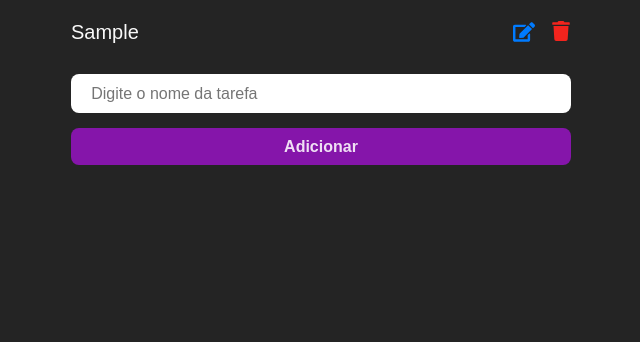
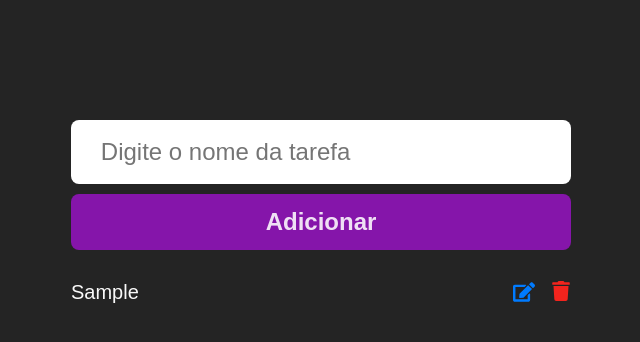
Before and after one commit to Goreth-Manuel/ToDo_List, a React (Vite) app: page / in a window 1280 px wide. Both pictures are taken after typing "Sample" into the empty fields and a click on the button "Adicionar". Shown: the top 342 px of the page, without its empty margins (319-959 px from the left). Built offline with nearby package versions, Linux system fonts and the light colour scheme.

Commit message:
(feature-edit): Adiciona função de editar tarefas :sparkles:

```diff
--- a/src/components/Button/style.ts
+++ b/src/components/Button/style.ts
@@ -6,7 +6,7 @@ export const Button = styled.button`
     font-weight: bold;
     border-radius: 8px;
     padding: 0.6em 1.2em;
-    font-size: 1em;
+    font-size: 1.5em;
     background-color: #8515aa;
     cursor: pointer;
     transition: border-color 0.25s;
--- a/src/components/Input/style.ts
+++ b/src/components/Input/style.ts
@@ -1,11 +1,11 @@
 import styled from "styled-components";
 
 export const Input = styled.input`
-    margin: 5px 0;
+    margin-top: 5em;
     border-radius: 8px;
     border: 1px solid transparent;
-    padding: 0.6em 1.2em;
-    font-size: 1em;
+    padding: 0.7em 1.2em;
+    font-size: 1.5em;
 
    &:focus {
     border: 2px solid #8515aa;
--- a/src/toDo/index.tsx
+++ b/src/toDo/index.tsx
@@ -2,12 +2,15 @@ import { FormEvent, useState } from 'react';
 import * as S from './style'
 import Input from '../components/Input';
 import Button from '../components/Button';
-import { FaTrash } from 'react-icons/fa';
+import { FaCheck, FaTimes, FaTrash } from 'react-icons/fa';
 import { FaEdit } from 'react-icons/fa';
 
 const ToDo = () => {
     const [task, setTask] = useState('');
     const [todoList, setTodoList] = useState<string[]>([]);
+
+    const [editingIndex, setEditingIndex] = useState<number | null>(null);
+    const [editedTask, setEditedTask] = useState('');
 
     function handleAddTodoList(event: FormEvent){
         event.preventDefault();
@@ -21,37 +24,26 @@ const ToDo = () => {
         setTodoList(todoList.filter((todo) => todo !==todoId))
     }
 
-    function handleEditTodoList (editedTodo: any, originalTodo: string) {
-        setTodoList(todoList.map((todo) => todo === originalTodo ? editedTodo : todo ))
+    function handleEditTodo(index: number) {
+        setEditingIndex(index);
+        setEditedTask(todoList[index]);
+    }
+
+    function handleSaveEdit(index: number) {
+        const updatedList = [...todoList];
+        updatedList[index] = editedTask;
+        setTodoList(updatedList);
+        setEditingIndex(null);
+        setEditedTask('');
+    }
+
+    function handleCancelEdit() {
+        setEditingIndex(null);
+        setEditedTask('');
     }
 
     return(
         <S.Container>
-            <ul>
-                {todoList.map(todo =>
-                    <li key={todo}>
-                        {todo}
-                        <S.Icons>
-                            <S.Icon>
-                            <FaEdit
-                                size={22}
-                                color="#007bff"
-                                onClick={(editedTodo) => handleEditTodoList(editedTodo, todo)}
-                            />
-
-                            </S.Icon>
-
-                            <S.Icon>
-                            <FaTrash
-                                size={20}
-                                color="#f3241d"
-                                onClick={() => handleDeleteTodoList(todo)}
-                            />
-                            </S.Icon>
-                        </S.Icons>
-                    </li>
-                )}
-            </ul>
 
         <form onSubmit={handleAddTodoList}>
             <Input
@@ -62,7 +54,57 @@ const ToDo = () => {
             />
             <Button type="submit">Adicionar</Button>
         </form>
-
+        <ul>
+                {todoList.map((todo, index) =>
+                    <li key={todo}>
+                        {editingIndex === index ? (
+                            <>
+                                <input
+                                    type="text"
+                                    value={editedTask}
+                                    onChange={(e) => setEditedTask(e.target.value)}
+                                />
+                                <S.Icons>
+                                    <S.Icon>
+                                        <FaCheck
+                                            size={20}
+                                            color="#28a745"
+                                            onClick={() => handleSaveEdit(index)}
+                                        />
+                                    </S.Icon>
+                                    <S.Icon>
+                                        <FaTimes
+                                            size={20}
+                                            color="#dc3545"
+                                            onClick={handleCancelEdit}
+                                        />
+                                    </S.Icon>
+                                </S.Icons>
+                            </>
+                        ) : (
+                            <>
+                                {todo}
+                                <S.Icons>
+                                    <S.Icon>
+                                        <FaEdit
+                                            size={22}
+                                            color="#007bff"
+                                            onClick={() => handleEditTodo(index)}
+                                        />
+                                    </S.Icon>
+                                    <S.Icon>
+                                        <FaTrash
+                                            size={20}
+                                            color="#f3241d"
+                                            onClick={() => handleDeleteTodoList(todo)}
+                                        />
+                                    </S.Icon>
+                                </S.Icons>
+                            </>
+                        )}
+                    </li>
+                )}
+            </ul>
         </S.Container>
 
     )
```
